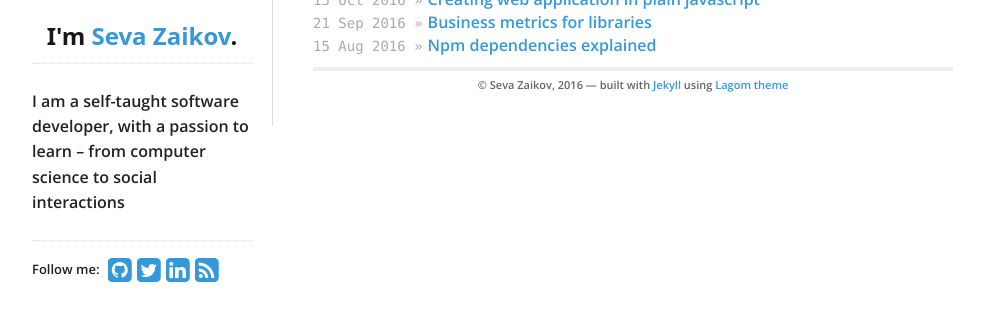
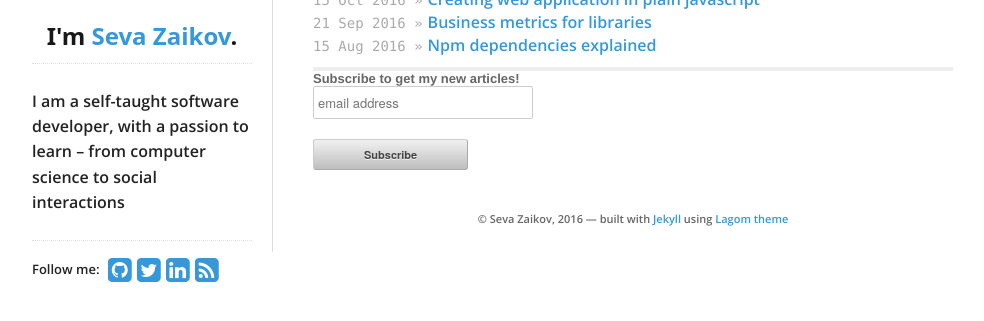
Before and after one commit to Bloomca/blog, a Jekyll site: the page built from index.html, in a window 1280 px wide, cut to the strip 306-907 px from the top of the page. Shown: the top 321 px of the strip, without its empty margins (138-1122 px from the left). Built offline with Jekyll 4.4.1, drawn with Linux system fonts in a browser that asks for light colours; nearby versions of some CDN libraries; comment, search, counter and statistics services are not loaded.

Commit message:
add mailchimp campaign link to the footer

```diff
--- a/_includes/footer.html
+++ b/_includes/footer.html
@@ -1,3 +1,18 @@
+<link href="//cdn-images.mailchimp.com/embedcode/horizontal-slim-10_7.css" rel="stylesheet" type="text/css">
+<style type="text/css">
+	#mc_embed_signup{background:#fff; clear:left; font:14px Helvetica,Arial,sans-serif; width:100%;}
+</style>
+<div id="mc_embed_signup">
+<form action="https://bloomca.us17.list-manage.com/subscribe/post?u=09b03017c5886e585ac282726&amp;id=9684c396a1" method="post" id="mc-embedded-subscribe-form" name="mc-embedded-subscribe-form" class="validate" target="_blank" novalidate>
+    <div id="mc_embed_signup_scroll">
+	<label for="mce-EMAIL">Subscribe to get my new articles!</label>
+	<input type="email" value="" name="EMAIL" class="email" id="mce-EMAIL" placeholder="email address" required>
+    <div style="position: absolute; left: -5000px;" aria-hidden="true"><input type="text" name="b_09b03017c5886e585ac282726_9684c396a1" tabindex="-1" value=""></div>
+    <div class="" style="margin-top:15px;"><input type="submit" value="Subscribe" name="subscribe" id="mc-embedded-subscribe" class="button" style="padding-left:50px;padding-right:50px;"></div>
+    </div>
+</form>
+</div>
+
 <div class="disclaimer">
   {% if site.data.theme.show_disclaimer %}
   <p>
```
